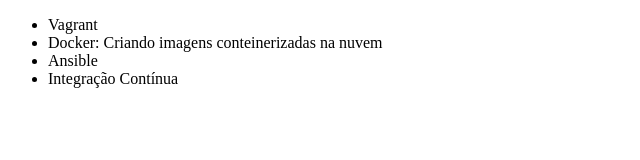
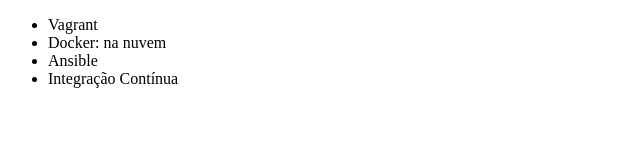
Before and after one commit to thiagolpadua/curso-git, a plain HTML site: page index.html in a window 1280 px wide. Shown: the whole page, without its empty margins (0-640 px from the left). Drawn offline with Linux system fonts and the light colour scheme.

Commit message:
Altera nome curso docker

```diff
--- a/index.html
+++ b/index.html
@@ -7,7 +7,7 @@
 <body>
     <ul>
         <li>Vagrant</li>
-        <li>Docker: Criando imagens conteinerizadas na nuvem</li>
+        <li>Docker: na nuvem</li>
         <li>Ansible</li>
         <li>Integração Contínua</li>
     </ul>
```
